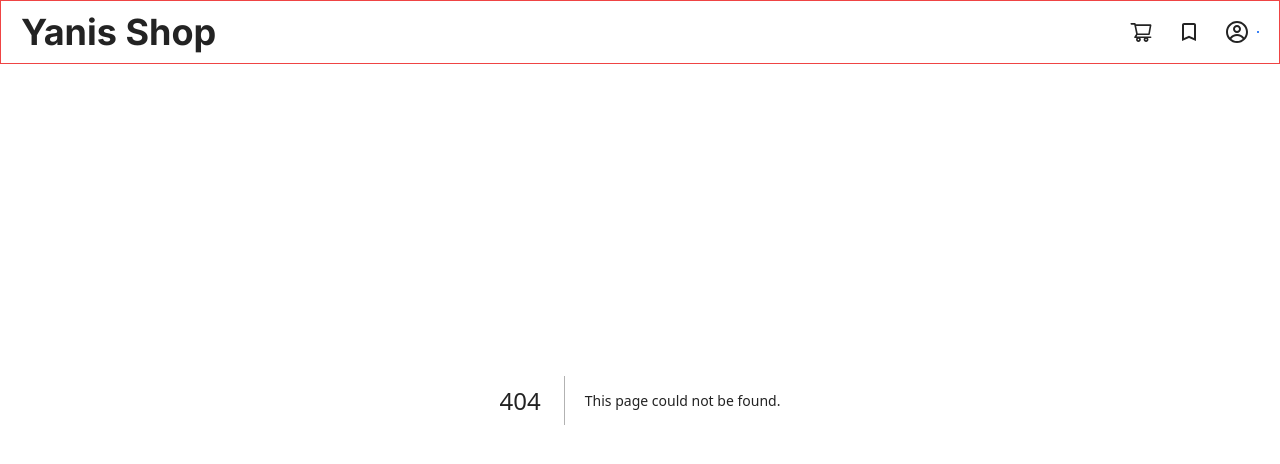
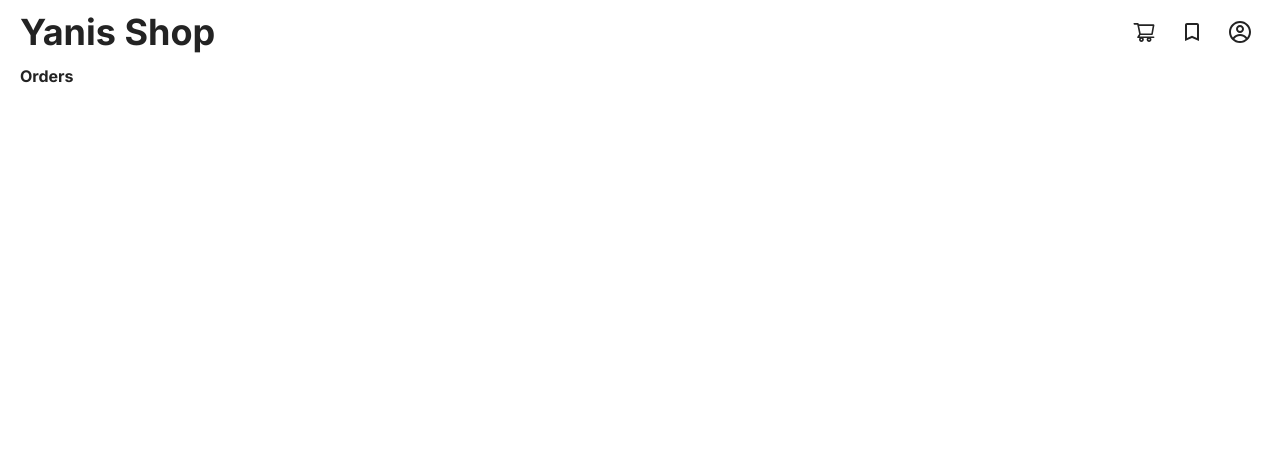
Before and after one commit to Yanis540/NEXT-JS-E-COMMERCE, a Next.js app in the folder frontend/: page /account/orders in a window 1280 px wide. Before the commit this address had no page. Shown: the top 464 px of the page. Built offline with nearby package versions, Linux system fonts and the light colour scheme.

Commit message:
fixed some UI stuff

```diff
--- a/frontend/app/(site)/page.tsx
+++ b/frontend/app/(site)/page.tsx
@@ -2,7 +2,9 @@
 export default function Home() {
   return (
     <>
-      <p className="text-dark-gray">Hilaw</p>
+      <div className=" text-dark-gray pt-[64px] h-[calc( 100% - 64px )] w-full px-5 overflow-y-scroll scrollbar-hide">
+        display products here
+      </div>
     </>
   )
 }
--- /dev/null
+++ b/frontend/app/account/orders/page.tsx
@@ -0,0 +1,17 @@
+import React from 'react';
+
+interface OrdersProps {
+
+};
+
+function Orders({}:OrdersProps) {
+    return (
+        <div className="flex-1 flex flex-col text-dark-gray pt-[64px] max-h-screen w-full px-5 overflow-y-hidden ">
+            <div className='flex-1 h-[calc(100% -64px )] w-full overflow-y-scroll scrollbar-hide '>
+                Orders
+           </div>
+        </div>
+    );
+};
+
+export default Orders;
--- /dev/null
+++ b/frontend/app/account/page.tsx
@@ -0,0 +1,17 @@
+import React from 'react';
+
+interface AccountProps {
+
+};
+
+function Account({}:AccountProps) {
+    return (
+        <div className="flex-1 flex flex-col text-dark-gray pt-[64px] max-h-screen w-full px-5 overflow-y-hidden ">
+            <div className='flex-1 h-[calc(100% -64px )] w-full overflow-y-scroll scrollbar-hide '>
+                Account
+           </div>
+        </div>
+    );
+};
+
+export default Account;
--- a/frontend/app/components/Navbar/Navbar.tsx
+++ b/frontend/app/components/Navbar/Navbar.tsx
@@ -4,7 +4,7 @@ import {CgProfile} from "react-icons/cg"
 import { IconType } from 'react-icons/lib';
 import Link from 'next/link';
 import NavbarItem from './components/NavbarItem';
-import {useState} from "react"
+import {useEffect, useState} from "react"
 import NavbarMobileMenu from './components/NavbarMobileMenu';
 import {RxHamburgerMenu} from "react-icons/rx"
 import {AiOutlineShoppingCart} from "react-icons/ai"
@@ -22,6 +22,8 @@ export type Item = {
 function Navbar({}:NavbarProps) {
     const [showAccountMenu,setShowAccountMenu] = useState<boolean>(false);
     const [showMobileMenu,setShowMobileMenu] = useState<boolean>(false)
+    const [showBackground, setShowBackground] = useState<boolean>(false);
+
     const toggleAccountMenu = ()=>setShowAccountMenu(!showAccountMenu)
     const toggleMobileMenu = ()=>setShowMobileMenu(!showMobileMenu)
     const items:Item[] = [
@@ -46,6 +48,20 @@ function Navbar({}:NavbarProps) {
 
 
     ]
+    const TOP_OFFSET = 33 ;
+    useEffect(()=>{
+        const handleScroll=()=>{
+            if(window.scrollY >= TOP_OFFSET)
+                setShowBackground(true)
+            else
+                setShowBackground(false)
+        }
+        window.addEventListener('scroll',handleScroll);
+
+        return ()=>{
+            window.removeEventListener('scroll',handleScroll);
+        }
+    },[])
     return (
         <>
             <NavbarMobileMenu
@@ -54,8 +70,7 @@ function Navbar({}:NavbarProps) {
                 onClose={()=>{setShowMobileMenu(false)}}
             />
             <nav className='w-full z-40 fixed '>
-                <div className="
-                    flex flex-row items-center border  border-red-500  px-5 py-5 h-[64px] ">
+                <div className={`flex flex-row items-center px-5 py-5 h-[64px] transition-all duration-300 ease-in-out  ${showBackground? 'bg-dark-gray text-white bg-opacity-90 ' : '' }`}>
                     <Link href='/' className="flex-1 text-xl md:text-2xl lg:text-4xl ">Yanis Shop</Link>
                     <div  className='hidden md:flex flex-row '>
                         {/* Logo from the left */}
@@ -81,7 +96,7 @@ function Navbar({}:NavbarProps) {
                         <BsChevronDown className={`text-white w-4 trasnition ${showMobileMenu ? 'rotate-180':'rotate-0'} duration-500`}/>
                     </div>
                 <div
-                    className="flex flex-row items-center gap-2 cursor-pointer relative border border-blue-500 "
+                    className="hidden md:flex flex-row items-center gap-2 cursor-pointer relative "
                 >
 
                     <AccountMenu
--- a/frontend/app/components/Navbar/components/AccountMenu.tsx
+++ b/frontend/app/components/Navbar/components/AccountMenu.tsx
@@ -1,5 +1,6 @@
 'use client'
 import clsx from 'clsx';
+import Link from 'next/link';
 import React from 'react';
 
 interface AccountMenuProps {
@@ -7,20 +8,17 @@ interface AccountMenuProps {
 };
 
 function AccountMenu({visible}:AccountMenuProps) {
-
+    if(!visible)
+        return null;
     return (
         <div className={clsx(
                 "bg-dark-gray w-56 absolute top-5 right-0  py-5 flex-col border-2 border-gray-800 rounded duration-100 transition-all ease-out",
-                visible?"flex ":"hidden"
             )}
         >
           <div className="flex flex-col gap-3">
-            <div className="px-3 group/item flex flex-row gap-3 items-center w-full ">
-                {/* eslint-disable-next-line @next/next/no-img-element */}
-                <p className="text-white text-sm group-hover/item:underline">
-                    UserName
-                </p>
-            </div>
+            <Link href="/account" className="px-3 text-center text-white  text-sm hover:underline ">
+                UserName
+            </Link>
             <hr className="bg-gray-600 border-0 h-px my-4" />
             <div onClick={()=>{}} className="px-3 text-center text-white  text-sm hover:underline">
                 Sign Out
--- a/frontend/app/favorites/page.tsx
+++ b/frontend/app/favorites/page.tsx
@@ -6,7 +6,7 @@ interface FavoritesProps {
 
 function Favorites({}:FavoritesProps) {
     return (
-        <div className="">
+        <div className="text-dark-gray pt-[64px] h-[calc( 100% - 64px )] w-full px-5 overflow-y-scroll scrollbar-hide">
            Favorites
         </div>
     );
--- a/frontend/app/layout.tsx
+++ b/frontend/app/layout.tsx
@@ -23,7 +23,7 @@ export default function RootLayout({
     <html lang="en">
       <body className={clsx(
         inter.className,
-        'text-dark-gray font-bold ',
+        'text-dark-gray font-bold flex flex-col min-h-screen w-full ',
         )}
       >
         {
--- a/frontend/app/shop/page.tsx
+++ b/frontend/app/shop/page.tsx
@@ -6,7 +6,7 @@ interface ShopProps {
 
 function Shop({}:ShopProps) {
     return (
-        <div className="">
+        <div className="text-dark-gray pt-[64px] h-[calc( 100% - 64px )] w-full px-5 overflow-y-scroll scrollbar-hide">
            Shop
         </div>
     );
--- a/frontend/package.json
+++ b/frontend/package.json
@@ -29,6 +29,7 @@
     "react-icons": "^4.9.0",
     "react-select": "^5.7.3",
     "react-spinners": "^0.13.8",
+    "tailwind-scrollbar-hide": "^1.1.7",
     "tailwindcss": "3.3.2",
     "typescript": "5.1.3",
     "zustand": "^4.3.8"
--- a/frontend/tailwind.config.js
+++ b/frontend/tailwind.config.js
@@ -18,5 +18,7 @@ module.exports = {
       }
     },
   },
-  plugins: [],
+  plugins: [
+    require('tailwind-scrollbar-hide')
+  ],
 }
```
Also changed, not shown: 1 other file (tests, documents, lock files or other folders).
